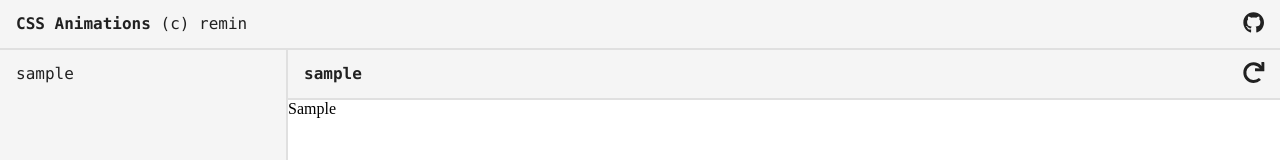
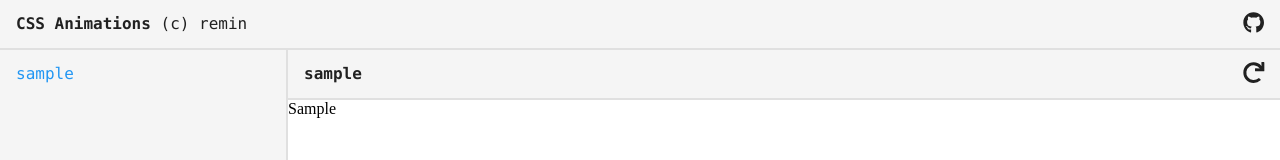
Before and after one commit to reminjp/css-animation, a React app: page / in a window 1280 px wide. Shown: the top 160 px of the page. Built offline with nearby package versions, Linux system fonts and the light colour scheme.

Commit message:
feat(WorkListView): improve UX

```diff
--- a/src/WorkListView.scss
+++ b/src/WorkListView.scss
@@ -15,6 +15,10 @@
     transition: background-color $time-transition ease,
       color $time-transition ease;
 
+    &--active {
+      color: $color-primary;
+    }
+
     &:hover {
       background-color: $color-primary;
       color: $color-background;
--- a/src/WorkListView.tsx
+++ b/src/WorkListView.tsx
@@ -4,16 +4,23 @@ import './WorkListView.scss';
 
 interface Props {
   works: Work[];
+  activeWorkName?: string;
   onClick(name: string): void;
 }
 
 export const WorkListView: React.FC<Props> = props => {
   return (
     <div className="work-list">
-      {props.works.map(work => (
+      {props.works
+        .sort((a, b) => a.name.localeCompare(b.name))
+        .map(work => (
           <div
             key={work.name}
-          className="work-list__item"
+            className={
+              work.name === props.activeWorkName
+                ? 'work-list__item work-list__item--active'
+                : 'work-list__item'
+            }
             onClick={() => {
               if (typeof props.onClick === 'function') props.onClick(work.name);
             }}
--- a/src/index.tsx
+++ b/src/index.tsx
@@ -32,7 +32,11 @@ const App: React.FC<Props> = props => {
         <HeaderView />
       </div>
       <div className="app__sidebar">
-        <WorkListView works={props.works} onClick={setWorkWithName} />
+        <WorkListView
+          works={props.works}
+          activeWorkName={work.name}
+          onClick={setWorkWithName}
+        />
       </div>
       <div className="app__main">
         <WorkPlayerView
```
Lines whose indentation alone changed are shown as unchanged.
